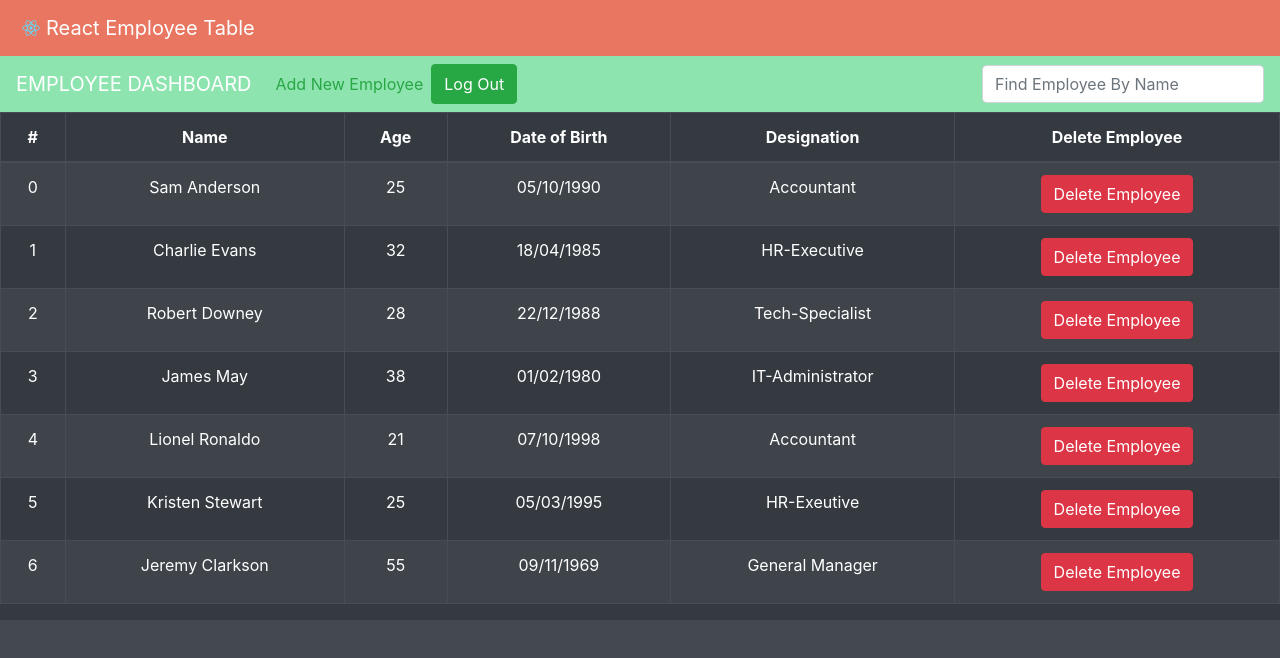
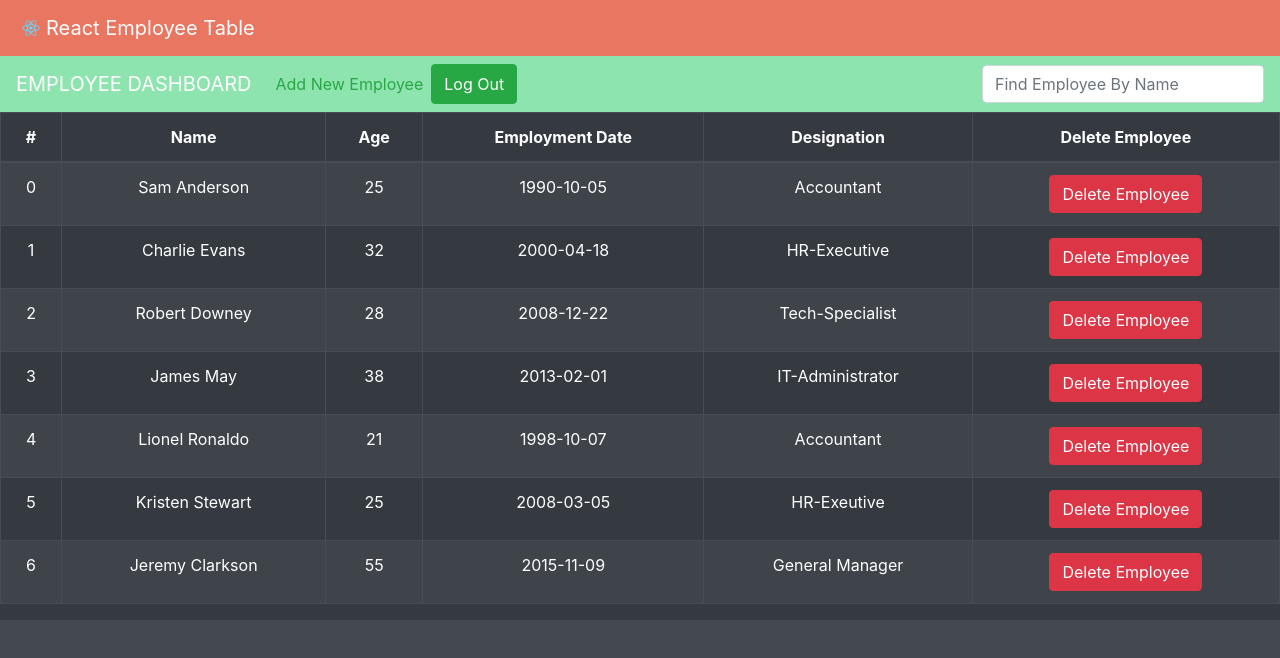
Before and after one commit to Mohamed-Nadeem/Employee-App-React-JS, a React (Create React App) app: page / in a window 1280 px wide. Shown: the top 658 px of the page. Built offline with nearby package versions, Linux system fonts and the light colour scheme; sample sign-in values are in the browser's storage.

Commit message:
Fixed some bugs and modified the files

```diff
--- a/src/ComponentLibrary/EmployeeTable.js
+++ b/src/ComponentLibrary/EmployeeTable.js
@@ -9,7 +9,7 @@ const employeeTable = (props) => {
                     <th>#</th>
                     <th>Name</th>
                     <th>Age</th>
-                    <th>Date of Birth</th>
+                    <th>Employment Date</th>
                     <th>Designation</th>
                     <th>Delete Employee</th>
                 </tr>
--- a/src/ComponentLibrary/NewEmployeeForm.js
+++ b/src/ComponentLibrary/NewEmployeeForm.js
@@ -1,8 +1,9 @@
-import React from 'react';
+import React, { useState } from 'react';
 import CssBaseline from '@mui/material/CssBaseline';
 import Container from '@mui/material/Container';
 import './NewEmployeeForm.scss';
 import { Form, Field } from "@progress/kendo-react-form";
+import Alert from 'react-bootstrap/Alert';
 import Input from '../CustomComponents/Input';
 import DropDown from '../CustomComponents/DropDown';
 
@@ -18,6 +19,9 @@ const requiredValidator = (value) => {
 }
 
 const employeeForm = (props) => {
+    // eslint-disable-next-line react-hooks/rules-of-hooks
+    const [showSuccess, setShow] = useState(false);
+
     const designations = [
         "Accountant",
         "HR-Executive",
@@ -28,6 +32,7 @@ const employeeForm = (props) => {
 
     // Handle the form on sumbit event for storing new details
     const handleSubmit = (data, event) => {
+        setShow(false);
         const addEmployeeToList = [
             ...props.empDetails,
             {
@@ -39,11 +44,17 @@ const employeeForm = (props) => {
         ]
         localStorage.setItem('employees', JSON.stringify(addEmployeeToList));
         event.preventDefault();
-        alert("New Employee has been Added!");
+        setShow(true);
         window.location.href = "/";
     };
 
    return (
+       <div>
+            { showSuccess &&
+                    <Alert variant="success">
+                        New Employee has been Added!
+                    </Alert>
+            }
            <div style={{ height: 'auto', backgroundColor: '#343A40', paddingTop: '5%', paddingBottom: '5%' }}>
             <CssBaseline />
             <Container fixed>
@@ -77,9 +88,10 @@ const employeeForm = (props) => {
                         options={designations}
                         validator={requiredValidator} />
                     <Field
-                    label="Date of Birth:"
+                        label="Employment Date:"
                         name="dob"
                         fieldType="date"
+                        format= "dd/MM/yyyy"
                         component={Input}
                         validator={[requiredValidator]} />
 
@@ -91,6 +103,7 @@ const employeeForm = (props) => {
                 </Form>
             </Container>
         </div>
+       </div>
    );
 }
 
--- a/src/DataStore/EmployeeDetails.js
+++ b/src/DataStore/EmployeeDetails.js
@@ -2,43 +2,43 @@ const employeeDetails = [
     {
         name: "Sam Anderson",
         age: "25",
-        dob: "05/10/1990",
+        dob: "1990-10-05",
         designation: "Accountant"
     },
     {
         name: "Charlie Evans",
         age: "32",
-        dob: "18/04/1985",
+        dob: "2000-04-18",
         designation: "HR-Executive"
     },
     {
         name: "Robert Downey",
         age: "28",
-        dob: "22/12/1988",
+        dob: "2008-12-22",
         designation: "Tech-Specialist"
     },
     {
         name: "James May",
         age: "38",
-        dob: "01/02/1980",
+        dob: "2013-02-01",
         designation: "IT-Administrator"
     },
     {
         name: "Lionel Ronaldo",
         age: "21",
-        dob: "07/10/1998",
+        dob: "1998-10-07",
         designation: "Accountant"
     },
     {
         name: "Kristen Stewart",
         age: "25",
-        dob: "05/03/1995",
+        dob: "2008-03-05",
         designation: "HR-Exeutive"
     },
     {
         name: "Jeremy Clarkson",
         age: "55",
-        dob: "09/11/1969",
+        dob: "2015-11-09",
         designation: "General Manager"
     }
 ]
--- a/src/ViewModal/SignUp.js
+++ b/src/ViewModal/SignUp.js
@@ -3,6 +3,7 @@ import CssBaseline from '@mui/material/CssBaseline';
 import Container from '@mui/material/Container';
 import '../ComponentLibrary/NewEmployeeForm.scss';
 import { Form, Field } from "@progress/kendo-react-form";
+import Alert from 'react-bootstrap/Alert';
 import Input from '../CustomComponents/Input';
 import Users from '../DataStore/Users';
 
@@ -21,7 +22,9 @@ export default class signUp extends Component {
    constructor(props) {
         super(props);
         this.state = {
-            users: []
+            users: [],
+            alertshowSuccess : false,
+            alertshowEmail : false
         };
     }
 
@@ -41,11 +44,17 @@ export default class signUp extends Component {
 
     // Function to handle the submit and validate the user credentials
     handleSubmit = (data, event) => {
+        this.setState({
+            alertshowSuccess : false,
+            alertshowEmail : false
+        });
         const userDetails = this.state.users;
         const userEmail = data.email;
         for (var i = 0; i < userDetails.length; i++) {
             if (userDetails[i].email === userEmail) {
-                alert("The following email ID is in the system.");
+                this.setState({
+                    alertshowEmail: true
+                })
             } else {
                 const addUserToList = [
                     ...this.state.users,
@@ -57,7 +66,9 @@ export default class signUp extends Component {
                 ]
                 localStorage.setItem('users', JSON.stringify(addUserToList));
                 event.preventDefault();
-                alert("User has been added successfully!");
+                this.setState({
+                    alertshowSuccess: true
+                })
                 window.location.href = "/login";
             }
         }
@@ -65,6 +76,17 @@ export default class signUp extends Component {
 
     render () {
         return (
+            <div>
+                 { this.state.alertshowEmail &&
+                    <Alert variant="warning">
+                        The following email ID is in the system.
+                    </Alert>
+                }
+                { this.state.alertshowSuccess &&
+                    <Alert variant="success">
+                       User has been added successfully!
+                    </Alert>
+                }
                  <div className="employee-form-div">
                 <div style={{ height: 'auto', backgroundColor: '#343A40', paddingTop: '5%', paddingBottom: '5%' }}>
                         <CssBaseline />
@@ -105,6 +127,7 @@ export default class signUp extends Component {
                         </Container>
                     </div>
                 </div>
+            </div>
         );
     };
 }
```
Lines whose indentation alone changed are shown as unchanged.
